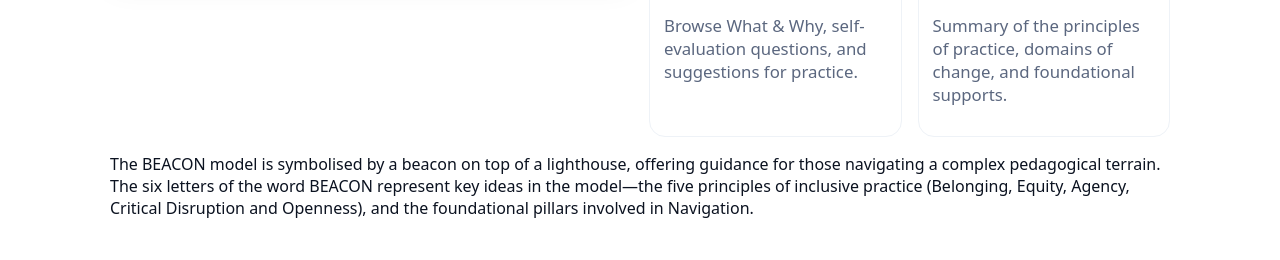
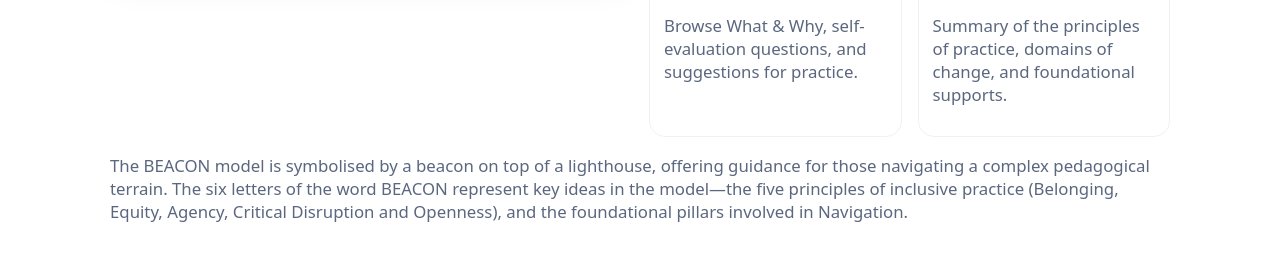
Before and after one commit to alison-mcfarland/beacon, a plain HTML site: page index.html in a window 1280 px wide. Shown: the part 298-558 px from the top of the page. Drawn offline with Linux system fonts and the light colour scheme.

Commit message:
Update index.html

```diff
--- a/index.html
+++ b/index.html
@@ -65,7 +65,7 @@
         </div>
       </div>
     </section>
-    <p>The BEACON model is symbolised by a beacon on top of a lighthouse, offering guidance for those navigating a complex pedagogical terrain. The six letters of the word BEACON represent key ideas in the model—the five principles of inclusive practice (Belonging, Equity, Agency, Critical Disruption and Openness), and the foundational pillars involved in Navigation.</p>
+    <p  class="lead">The BEACON model is symbolised by a beacon on top of a lighthouse, offering guidance for those navigating a complex pedagogical terrain. The six letters of the word BEACON represent key ideas in the model—the five principles of inclusive practice (Belonging, Equity, Agency, Critical Disruption and Openness), and the foundational pillars involved in Navigation.</p>
   </main>
 
 </body>
```
